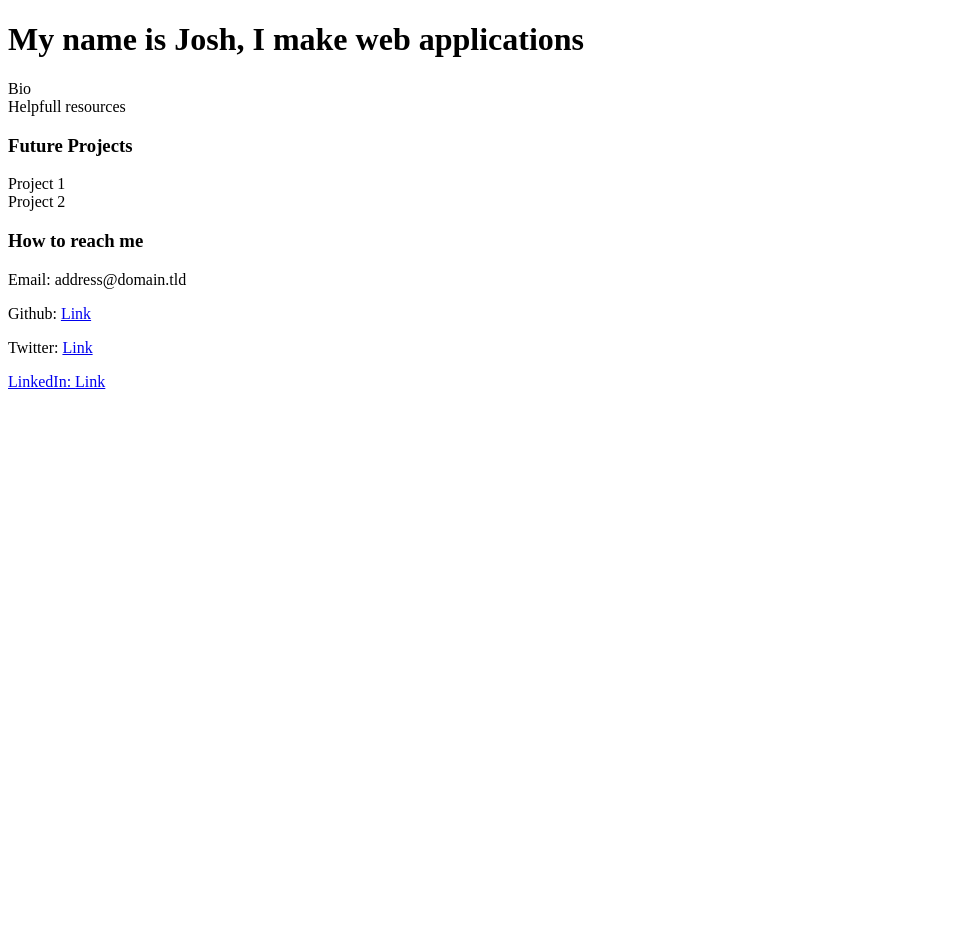
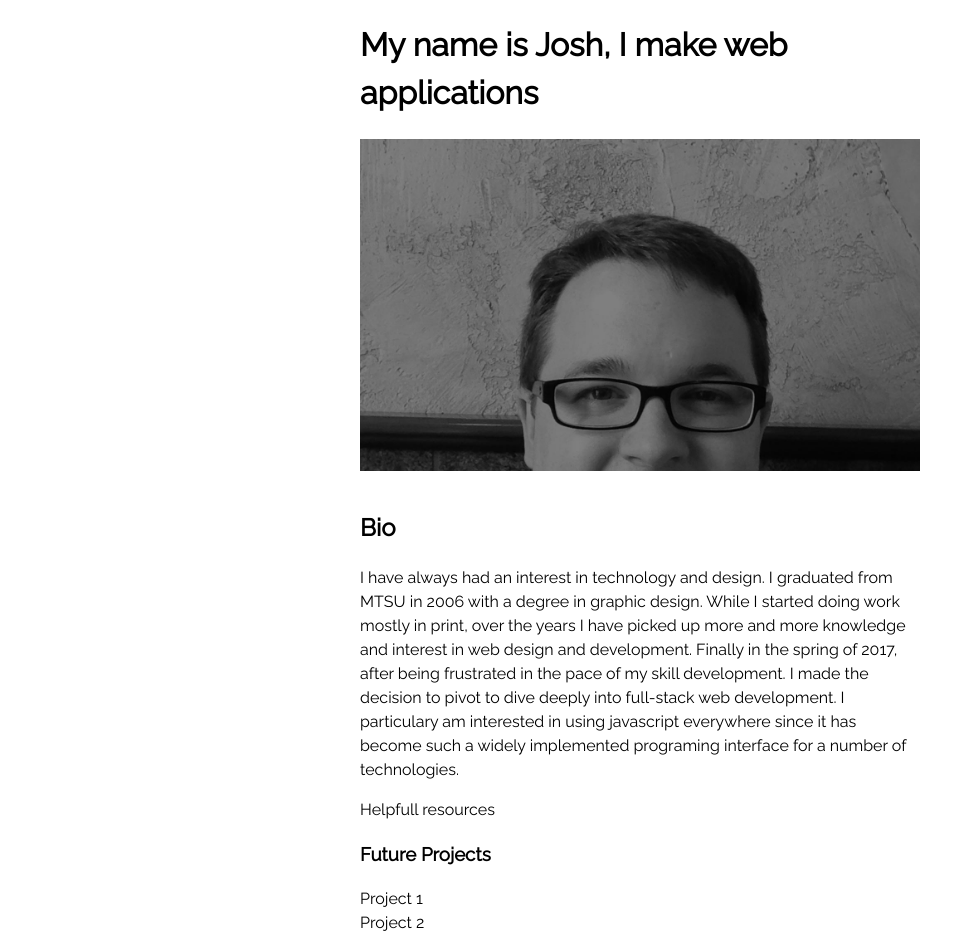
Before and after one commit to nss-day-cohort-20/milestone-challenge-static-web-html-joshualloyd, a plain HTML site: page index.html in a window 1280 px wide. Shown: the top 938 px of the page, without its empty margins (0-975 px from the left). Before the commit the page ends 800 px from the top, so only its background shows below. Drawn offline with Linux system fonts and the light colour scheme.

Commit message:
more content in bio

```diff
--- a/index.html
+++ b/index.html
@@ -2,14 +2,16 @@
 <html>
 <head>
 	<title>Joshua Lloyd - Web Developer</title>
+	<link href="https://fonts.googleapis.com/css?family=Raleway" rel="stylesheet">
 	<link rel="stylesheet" type="text/css" href="styles.css">
 </head>
 <body>
 <header>
 	<h1>My name is Josh, I make web applications</h1>
+	<img class="selfie" src="images/selfie.jpg">
 </header>
 <article>
-	<section>Bio</section>
+	<section><h2>Bio</h2><p>I have always had an interest in technology and design. I graduated from MTSU in 2006 with a degree in graphic design. While I started doing work mostly in print, over the years I have picked up more and more knowledge and interest in web design and development. Finally in the spring of 2017, after being frustrated in the pace of my skill development. I made the decision to pivot to dive deeply into full-stack web development. I particulary am interested in using javascript everywhere since it has become such a widely implemented programing interface for a number of technologies.</p></section>
 	<section>Helpfull resources</section>
 	<section>
 		<h3>Future Projects</h3>
@@ -17,9 +19,8 @@
 		<div>Project 2</div>
 	</section>
 </article>
-<div id="blog">
-</div>
-</div>
+<section id="blog">
+</section>
 <footer>
 <h3>How to reach me</h3>
 <p>Email: address@domain.tld</p>
--- a/styles.css
+++ b/styles.css
@@ -0,0 +1,24 @@
+@media (max-width: 35em) {
+	body {
+		padding: 2em;
+	}
+
+}
+
+* {
+	font-family: Raleway, Helvetica, Arial, sans-serif;
+	line-height: 1.5em;
+}
+
+.selfie {
+	max-width: 35em;
+}
+
+body {
+	max-width: 35em;
+	margin: 10px auto;
+}
+
+article {
+	margin: 2em 0;
+}
```
